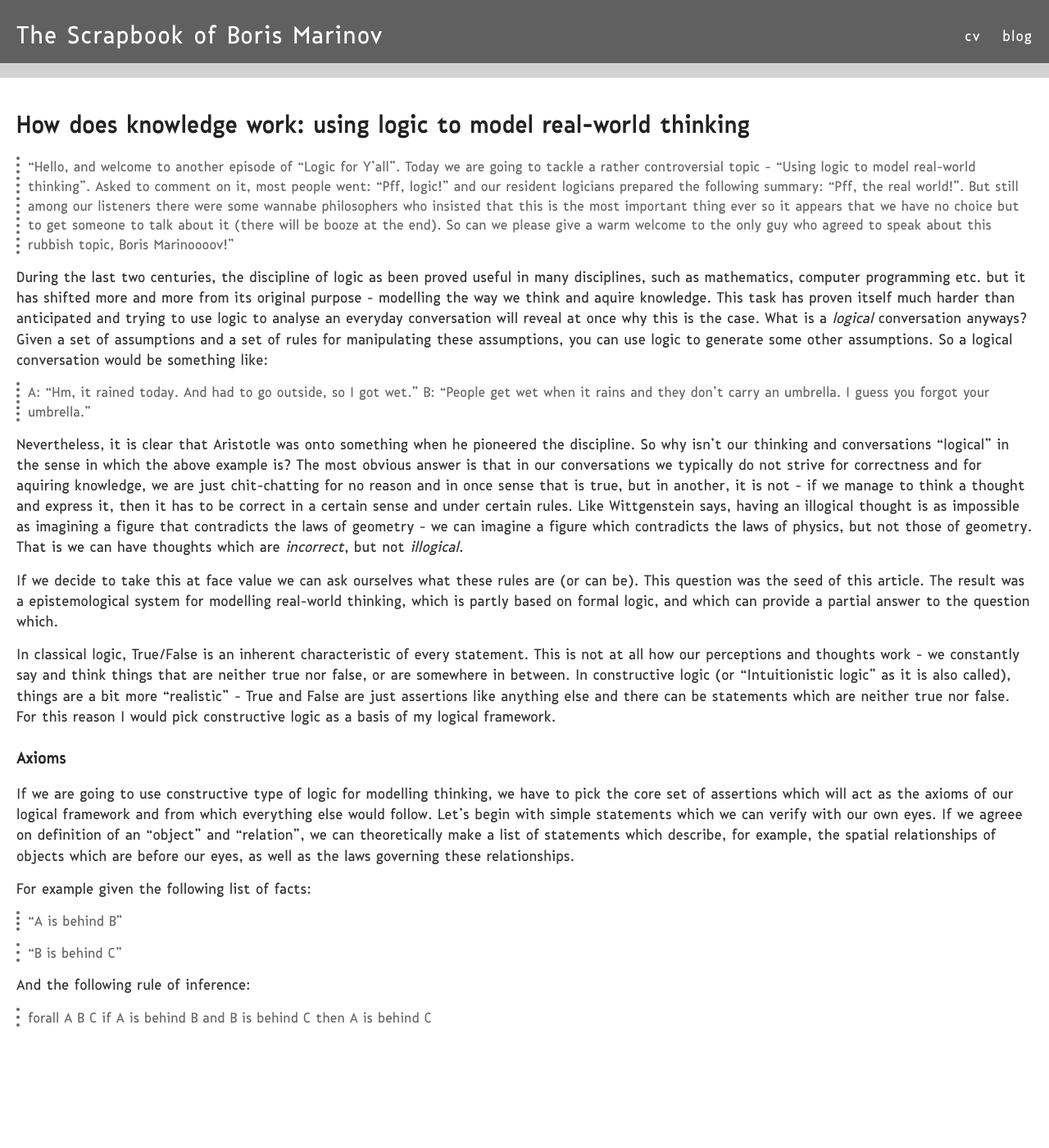
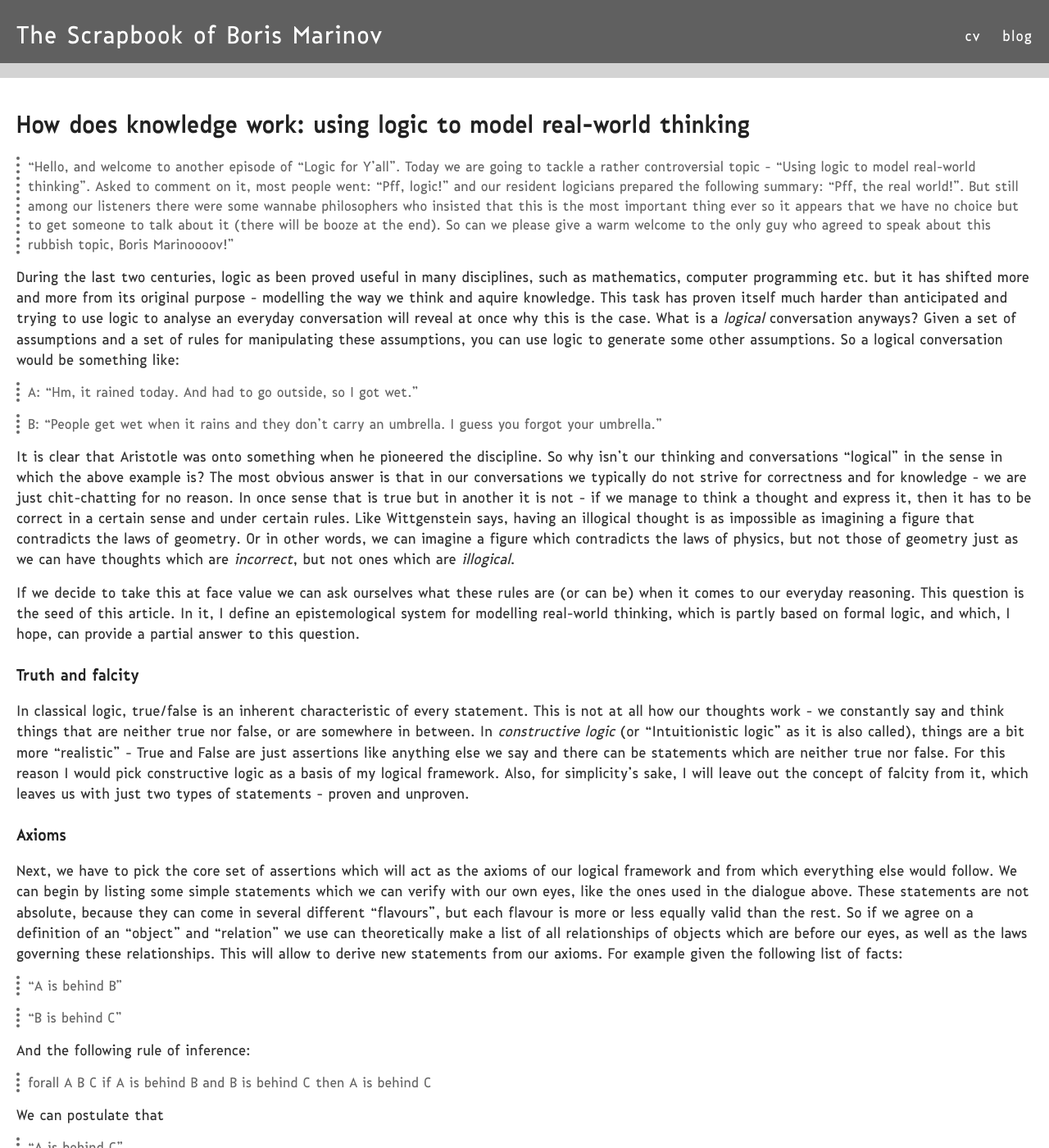
Before and after one commit to abuseofnotation/abuseofnotation.github.io, a Jekyll site: the page built from _posts/blog/2019-01-01-logic-thought.md, in a window 1280 px wide and 1400 px high. Shown: the whole window at 82% size. Built offline with Jekyll 4.4.1, drawn with Linux system fonts in a browser that asks for light colours; Markdown is read by kramdown in place of the engine named in the settings; some of the changed text lies outside the part shown.

Commit message:
logic+mellsans

```diff
--- a/_posts/blog/2019-01-01-logic-thought.md
+++ b/_posts/blog/2019-01-01-logic-thought.md
@@ -5,23 +5,25 @@
 
 > "Hello, and welcome to another episode of "Logic for Y'all". Today we are going to tackle a rather controversial topic - "Using logic to model real-world thinking". Asked to comment on it, most people went: "Pff, logic!" and our resident logicians prepared the following summary: "Pff, the real world!". But still among our listeners there were some wannabe philosophers who insisted that this is the most important thing ever so it appears that we have no choice but to get someone to talk about it (there will be booze at the end). So can we please give a warm welcome to the only guy who agreed to speak about this rubbish topic, Boris Marinoooov!"
 
-During the last two centuries, the discipline of logic as been proved useful in many disciplines, such as mathematics, computer programming etc. but it has shifted more and more from its original purpose - modelling the way we think and aquire knowledge. This task has proven itself much harder than anticipated and trying to use logic to analyse an everyday conversation will reveal at once why this is the case. What is a *logical* conversation anyways? Given a set of assumptions and a set of rules for manipulating these assumptions, you can use logic to generate some other assumptions. So a logical conversation would be something like:
+During the last two centuries, logic as been proved useful in many disciplines, such as mathematics, computer programming etc. but it has shifted more and more from its original purpose - modelling the way we think and aquire knowledge. This task has proven itself much harder than anticipated and trying to use logic to analyse an everyday conversation will reveal at once why this is the case. What is a *logical* conversation anyways? Given a set of assumptions and a set of rules for manipulating these assumptions, you can use logic to generate some other assumptions. So a logical conversation would be something like:
 
 > A: "Hm, it rained today. And had to go outside, so I got wet."
+
 > B: "People get wet when it rains and they don't carry an umbrella. I guess you forgot your umbrella."
 
-Nevertheless, it is clear that Aristotle was onto something when he pioneered the discipline. So why isn't our thinking and conversations "logical" in the sense in which the above example is? The most obvious answer is that in our conversations we typically do not strive for correctness and for aquiring knowledge, we are just chit-chatting for no reason and in once sense that is true, but in another, it is not - if we manage to think a thought and express it, then it has to be correct in a certain sense and under certain rules. Like Wittgenstein says, having an illogical thought is as impossible as imagining a figure that contradicts the laws of geometry - we can imagine a figure which contradicts the laws of physics, but not those of geometry. That is we can have thoughts which are *incorrect*, but not *illogical*.
+It is clear that Aristotle was onto something when he pioneered the discipline. So why isn't our thinking and conversations "logical" in the sense in which the above example is? The most obvious answer is that in our conversations we typically do not strive for correctness and for knowledge - we are just chit-chatting for no reason. In once sense that is true but in another it is not - if we manage to think a thought and express it, then it has to be correct in a certain sense and under certain rules. Like Wittgenstein says, having an illogical thought is as impossible as imagining a figure that contradicts the laws of geometry. Or in other words, we can imagine a figure which contradicts the laws of physics, but not those of geometry just as we can have thoughts which are *incorrect*, but not ones which are *illogical*.
 
-If we decide to take this at face value we can ask ourselves what these rules are (or can be). This question was the seed of this article. The result was a epistemological system for modelling real-world thinking, which is partly based on formal logic, and which can provide a partial answer to the question which.
+If we decide to take this at face value we can ask ourselves what these rules are (or can be) when it comes to our everyday reasoning. This question is the seed of this article. In it, I define an epistemological system for modelling real-world thinking, which is partly based on formal logic, and which, I hope, can provide a partial answer to this question.
 
-In classical logic, True/False is an inherent characteristic of every statement. This is not at all how our perceptions and thoughts work - we constantly say and think things that are neither true nor false, or are somewhere in between. In constructive logic (or "Intuitionistic logic" as it is also called), things are a bit more "realistic" - True and False are just assertions like anything else and there can be statements which are neither true nor false. For this reason I would pick constructive logic as a basis of my logical framework.
+Truth and falcity
+---
+
+In classical logic, true/false is an inherent characteristic of every statement. This is not at all how our thoughts work - we constantly say and think things that are neither true nor false, or are somewhere in between. In *constructive logic* (or "Intuitionistic logic" as it is also called), things are a bit more "realistic" - True and False are just assertions like anything else we say and there can be statements which are neither true nor false. For this reason I would pick constructive logic as a basis of my logical framework. Also, for simplicity's sake, I will leave out the concept of falcity from it, which leaves us with just two types of statements - proven and unproven.
 
 Axioms
 ---
 
-If we are going to use constructive type of logic for modelling thinking, we have to pick the core set of assertions which will act as the axioms of our logical framework and from which everything else would follow. Let's begin with simple statements which we can verify with our own eyes. If we agreee on definition of an "object" and "relation", we can theoretically make a list of statements which describe, for example, the spatial relationships of objects which are before our eyes, as well as the laws governing these relationships.
-
-For example given the following list of facts:
+Next, we have to pick the core set of assertions which will act as the axioms of our logical framework and from which everything else would follow. We can begin by listing some simple statements which we can verify with our own eyes, like the ones used in the dialogue above. These statements are not absolute, because they can come in several different "flavours", but each flavour is more or less equally valid than the rest. So if we agree on a definition of an "object" and "relation" we use can theoretically make a list of all relationships of objects which are before our eyes, as well as the laws governing these relationships. This will allow to derive new statements from our axioms. For example given the following list of facts:
 
 > "A is behind B"
 
@@ -31,8 +33,16 @@
 
 > forall A B C if A is behind B and B is behind C then A is behind C
 
+We can postulate that
 
-<img src="/images/logic/seed.svg" width="100%">
+> "A is behind C"
+
+<figure>
+  <img src="/images/logic/seed.svg" width="100%">
+  <figcaption>
+    A Hasse diagram, displaying all statements and the connections between them in an arbitrary logical system. Arrows represent causal relations, and circles represent statements. Axioms are in dark grey, statements which can be proven from the axioms are in light grey and unproven (not necessarily false) statements are in white.
+  </figcaption>
+</figure>
 
 A system of systems
 ---
@@ -41,30 +51,39 @@
 
 (As we shall see later, actually the whole unique characteristic of thinking arises from the way in which those concepts connect.)
 
-Our power to observe stuff is the base source of truth, but there are an infinite number of other sources, such as truths based on scienses, not to mention ones based on belief (and by belief I don't mean just religious belief, which some people don't endourse, but belief in authorities, on which all people rely). Not all of these sources have to be so official as "Mathematically True" or "True as Observed" (or even as "It's in the Bible") - there are also stuff as trivial as "My Father Told me so" and a million other nameless ones. Each of these sources brings with itself its own notion of objects (such as "one", "God", and apple) a sets of logical operations for these objects ("plus", "sin", "eat"). In other words it brings a completely separate *logical system* which the brain can utilize in a given context. Because, not only does mathematics have its own concept of truth, it also has a unique method of reasoning, that is, of deciding whether a given proposition is true bases on other propositions. Different logical systems can be used in parralel and results can be compared.
+Our power to observe stuff is the base source of truth, but there are an infinite number of other sources, such as truths based on scienses, not to mention ones based on belief (and by belief I don't mean just religious belief, which some people don't endourse, but belief in authorities, on which all people rely). Not all of these sources have to be so official as "Mathematically True" (or even as "It's in the Bible") - for example a little kid may use "My Father Told me so" as a source of truth. There can be a million other nameless sources. Each of thesm brings with itself its own notion of objects (such as "one", "God", and "apple") a sets of logical operations for these objects ("plus", "sin", "eat"). In other words it brings a completely separate *logical system* which the brain can utilize in a given context.
 
-<img src="/images/logic/systems.svg" width="100%">
+<figure>
+  <img src="/images/logic/systems.svg" width="100%">
+  <figcaption>
+  Not only do disciplines such as mathematics have its own concept of truth, but they also have a unique method of reasoning, that is, of deciding whether a given proposition is true bases on other propositions, so there is no direct logical connection between them.
+  </figcaption>
+</figure>
 
 The brain rarely uses just one system to judge how to react in a given situation - it uses a multitude of systems (or even it can use one system in multitude of ways): in a single decision mathematics, religion, can all play a role, as well as one's sense of duty. This mesh captures the concept of "everyday thinking" which I am trying to express. The one where nothing is true in general but everything is true in some context (and in which perceiving a statement often involves finding out the context in which it is true).
+
+Next up, we will see how different logical systems can be used in parallel and results can be compared.
 
 Connections and hierarchies
 ---
 
-We said that there is one main source of truth, which is the truth based on observation. This is probably an oversimplification: there cannot be a logical system which is based *entirely* on observation, for in order for it to reach any result it has to contain some *interpretation* of that observation e.g. to "know" where one object ends and when another begins. At the same time and in the same way, any abstract system has to contain *some observational element* in it, so it can be used the real world, the brain can know something about the world only through observation.
+We said that there is one main source of truth, which is the truth based on observation. This is probably an oversimplification - there cannot be a logical system which is based *entirely* on observation. For in order for it to assert anything, it has to contain some *interpretation* of that observation e.g. to postulate where one object ends and another begins. At the same time, and in the same way, any abstract system has to contain *some* observational element in it - the brain can know something about the world only through observation, so any body of knowledge which has nothing to do with any observation would be useless. So the observational aspect of a logical system is a question of degrees, not a binary.
 
+Based on their relationship to observation, logical systems can be viewed as a tree with the most concrete and observational-driven ones located at the tree's root, and the most abstract ones, at its branches. I think that this relationship is key to the way the brain uses these systems: presented with sensory data, it (the brain) probably invokes a most primitive system first - one which does not make any important assertions, but merely converts that sensory data into a model which is a little bit more structured. Once it has that model, the brain can apply on it a number of more abstract systems, with each of them producing an ever more structured model of their own as a result. These models will in turn be fed to a couple more abstract systems and ad infinitum.
 
-So the observational aspect of a logical system is a question of degrees, not a binary.
-
-Based on their relationship to observation, logical systems can be viewed as a tree - the most concrete and observational-driven ones at the tree's root, and the most abstract ones at its branches. I think that this relationship is key to the way the brain uses these systems: presented with sensory data, it (the brain) probably invokes a most primitive system first. This system probably does not make any important assertions - what it does is to convert that sensory data into a little more structured model. Once it has that model, the brain can apply on it a number of more abstract systems, with each of them producing an ever more structured model of their own as a result. These models will in turn be fed to a couple more abstract systems and so on.
-
-<img src="/images/logic/chain.svg" width="100%">
+<figure>
+  <img src="/images/logic/chain.svg" width="100%">
+  <figcaption>
+    A set of observations which are a result of sensory data (at the bottom of the diagram), are mapped to a simple logical system (at the center), which in turn is mapped to a more complex one (top).
+  </figcaption>
+</figure>
 
 With each "jump" from one less abstract system to another more abstract one, more and more is "known" about a given situation, but at the same time there are more and more possible interpretations, each giving us a separate system of analysing the situation.
 
 The jump
 ---
 
-How does the brain makes a jump from one system to another is the heart of the matter when it comes to my model, but it is also the most speculative part of this article. If we make use of the tree model I describe in the previous chapter we can say that the deeper we go with my theory, the less we can be sure of anything. However, I will not leave this chapter out, for it actually describes how do we obtain meaning.
+How does the brain makes a jump from one system to another is the heart of the matter when it comes to my model, but it is also the most speculative part of this article. However, I will not leave it out, for it actually describes how do we obtain meaning.
 
 If we view logical systems as Heytung algebras, it makes sense to view jumps as canonical algebra morphisms (i.e. functors), that is connections which preserve the structure of the system that we are coming from in the system that we are going to, e.g. if mapping *f* from system *A* to system *B* is a morphism, then given that in system *A*, statement *a* follows from statement *b*, then in *B* statement *f(a)* should also follow from statement *f(b)*. One thing that is pecific to our case is that the new system does not have to reflect the full set of assertions of the old one, that is a morphism can also go not from A to B but from any arbitrary subset of A to B.
 
@@ -77,13 +96,21 @@
 
 Most systems can, and are be interpreted in more than one way. In order to process the results, the brain must have a mechanism for cross referencing the results, based on how credible each souce of interpretation is. Let's go back to our example with the rooms - I am waking up in a room without knowing which one it is. Let's say that it can be either room A, or room B. In this case, my brain would be using both system A, (the system it created to represent room A) and system B (representing room B) in parallel to analyse its surroundings and make predictions, where each prediction will have some degree of certainty which is inherent from the system which made it, that is if the chances that you are in A or B are equal - if A says that x is true, and B says that x is false, then system will act as if there is a 50% chance that x is true. The beauty of that model is that, if x is determined to be true and thus system B turns out to be corrupt, system A would still remain functional.
 
-<img src="/images/logic/jump.svg" width="100%">
+<figure>
+  <img src="/images/logic/jump.svg" width="100%">
+  <figcaption>
+    A system that is connected to two other systems (by different sets of assertions).
+  </figcaption>
+</figure>
 
-In our example, the percentages represented degree of certainty, but in a more general case (for example when navigating through an unknown area), they serve as degrees of *relevance*, that is they signify how relevant a given system is in a given situation.
+In our example, the percentages represented degree of certainty, but in a more general case (for example when navigating through an unknown area), they serve as degrees of *relevance*, that is they signify how relevant a given system is in a given situation. This selection process happens on any level of the tree.
 
-This selection process happens on any level of the tree. Based on it, each system summarizes data it takes from the ones at a higher-level and transmits it to the one which invoked it.
-
-<img src="/images/logic/tree.svg" width="100%">
+<figure>
+  <img src="/images/logic/tree.svg" width="100%">
+  <figcaption>
+    Each system summarizes data it takes from the ones at a higher-level and transmits it to the one which invoked it.
+  </figcaption>
+</figure>
 
 But how is the relevance of a given system determined? I think that there are at least two ways - one is the obvious one - by direct body responses, ranging from the most simple ones to the most complex ones. The other is by complex links of family reseblance between different systems.
 
```
Also changed, not shown: MellSans-Black.otf, MellSans-SemiBold.otf, images/logic/chain.svg, images/logic/jump.svg, images/logic/seed.svg.
